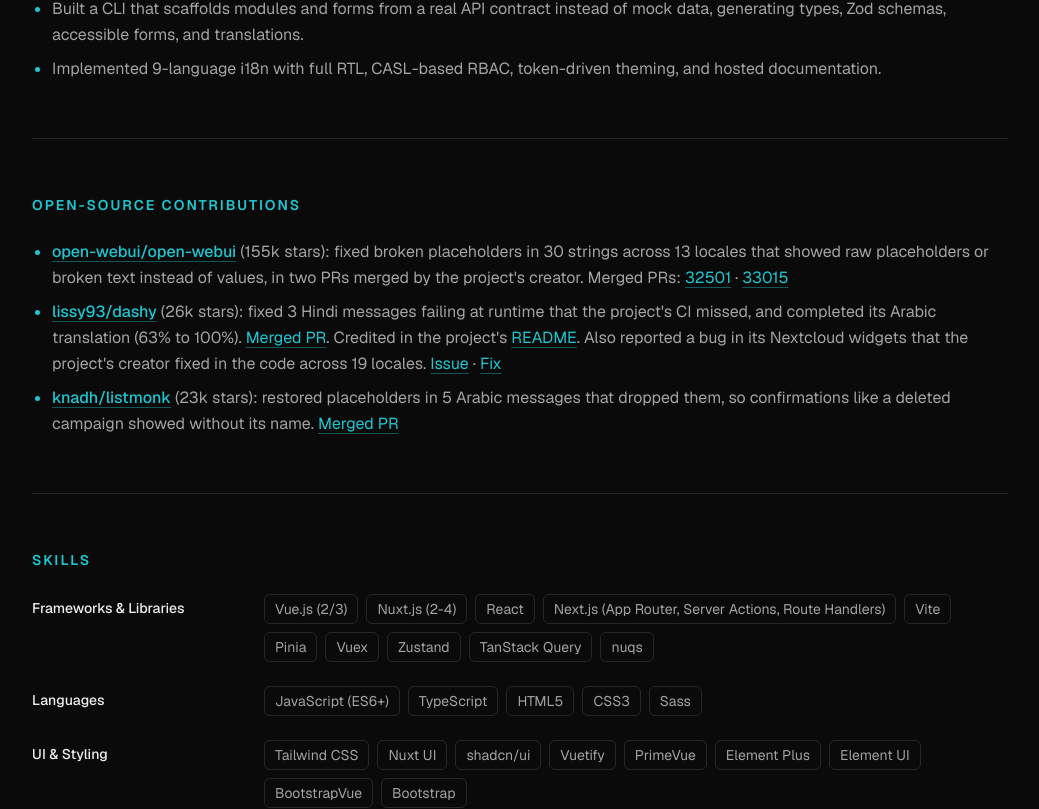
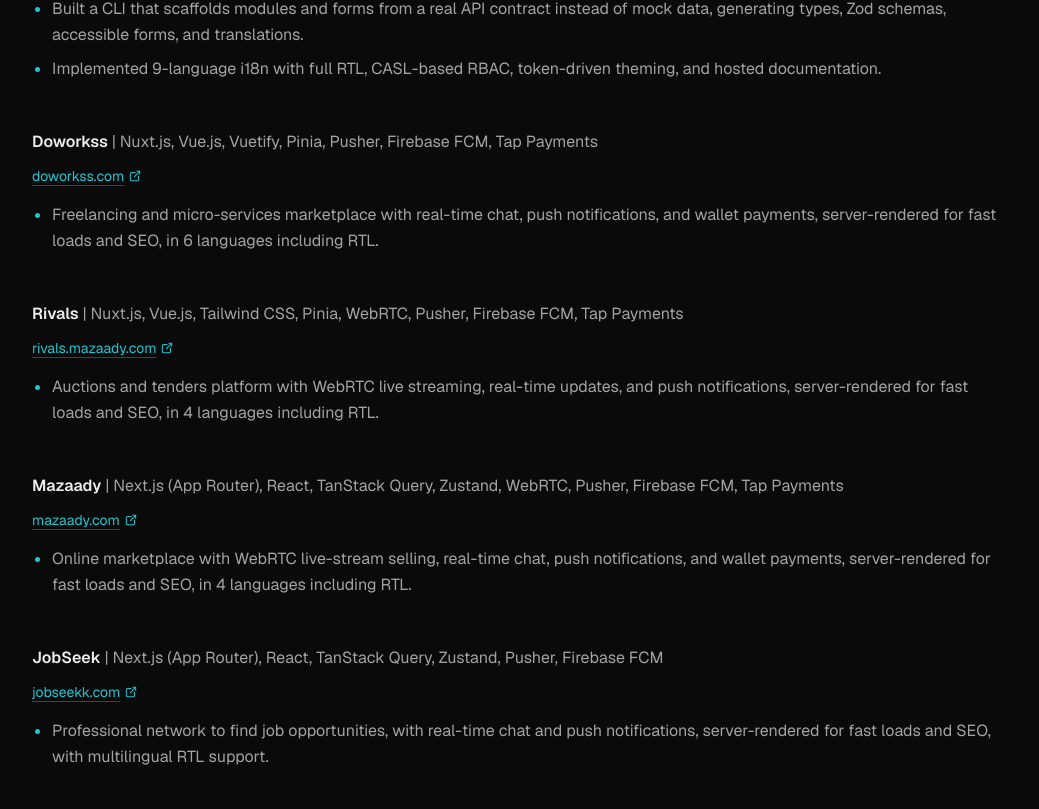
Before and after one commit to Mohamed-Almarag/almearag-portfolio, a Next.js app: page / in a window 1280 px wide. Shown: the part 3173-3982 px from the top of the page, without its empty margins (120-1159 px from the left). Built offline with nearby package versions, Linux system fonts and the light colour scheme.

Commit message:
feat: add the company projects to the CV and the site

```diff
--- a/src/content/products.ts
+++ b/src/content/products.ts
@@ -49,4 +49,75 @@
       "Implemented 9-language i18n with full RTL, CASL-based RBAC, token-driven theming, and hosted documentation.",
     ],
   },
+  {
+    name: "Doworkss",
+    stack: [
+      "Nuxt.js",
+      "Vue.js",
+      "Vuetify",
+      "Pinia",
+      "Pusher",
+      "Firebase FCM",
+      "Tap Payments",
+    ],
+    mainStack: "Nuxt.js",
+    links: [{ label: "doworkss.com", href: "https://www.doworkss.com/" }],
+    highlights: [
+      "Freelancing and micro-services marketplace with real-time chat, push notifications, and wallet payments, server-rendered for fast loads and SEO, in 6 languages including RTL.",
+    ],
+  },
+  {
+    name: "Rivals",
+    stack: [
+      "Nuxt.js",
+      "Vue.js",
+      "Tailwind CSS",
+      "Pinia",
+      "WebRTC",
+      "Pusher",
+      "Firebase FCM",
+      "Tap Payments",
+    ],
+    mainStack: "Nuxt.js",
+    links: [
+      { label: "rivals.mazaady.com", href: "https://rivals.mazaady.com/" },
+    ],
+    highlights: [
+      "Auctions and tenders platform with WebRTC live streaming, real-time updates, and push notifications, server-rendered for fast loads and SEO, in 4 languages including RTL.",
+    ],
+  },
+  {
+    name: "Mazaady",
+    stack: [
+      "Next.js (App Router)",
+      "React",
+      "TanStack Query",
+      "Zustand",
+      "WebRTC",
+      "Pusher",
+      "Firebase FCM",
+      "Tap Payments",
+    ],
+    mainStack: "Next.js",
+    links: [{ label: "mazaady.com", href: "https://www.mazaady.com/" }],
+    highlights: [
+      "Online marketplace with WebRTC live-stream selling, real-time chat, push notifications, and wallet payments, server-rendered for fast loads and SEO, in 4 languages including RTL.",
+    ],
+  },
+  {
+    name: "JobSeek",
+    stack: [
+      "Next.js (App Router)",
+      "React",
+      "TanStack Query",
+      "Zustand",
+      "Pusher",
+      "Firebase FCM",
+    ],
+    mainStack: "Next.js",
+    links: [{ label: "jobseekk.com", href: "https://www.jobseekk.com/" }],
+    highlights: [
+      "Professional network to find job opportunities, with real-time chat and push notifications, server-rendered for fast loads and SEO, with multilingual RTL support.",
+    ],
+  },
 ];
--- a/src/content/types.ts
+++ b/src/content/types.ts
@@ -17,6 +17,8 @@
 export type Product = {
   name: string;
   stack: string[];
+  // Company projects: the CV shows only this framework, the site the full stack
+  mainStack?: string;
   links: Link[];
   highlights: Highlight[];
 };
```
Also changed, not shown: 2 other files (tests, documents, lock files or other folders).
